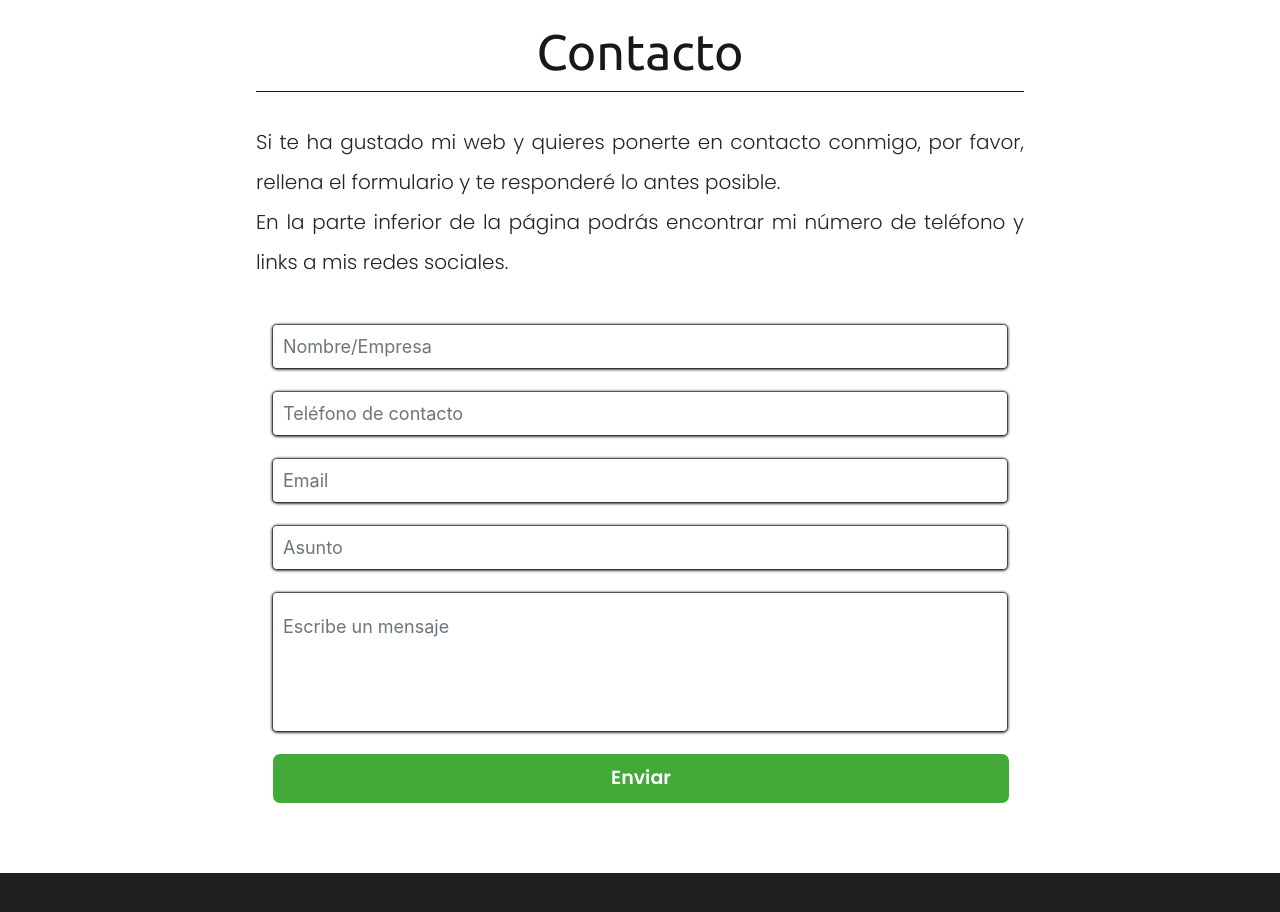
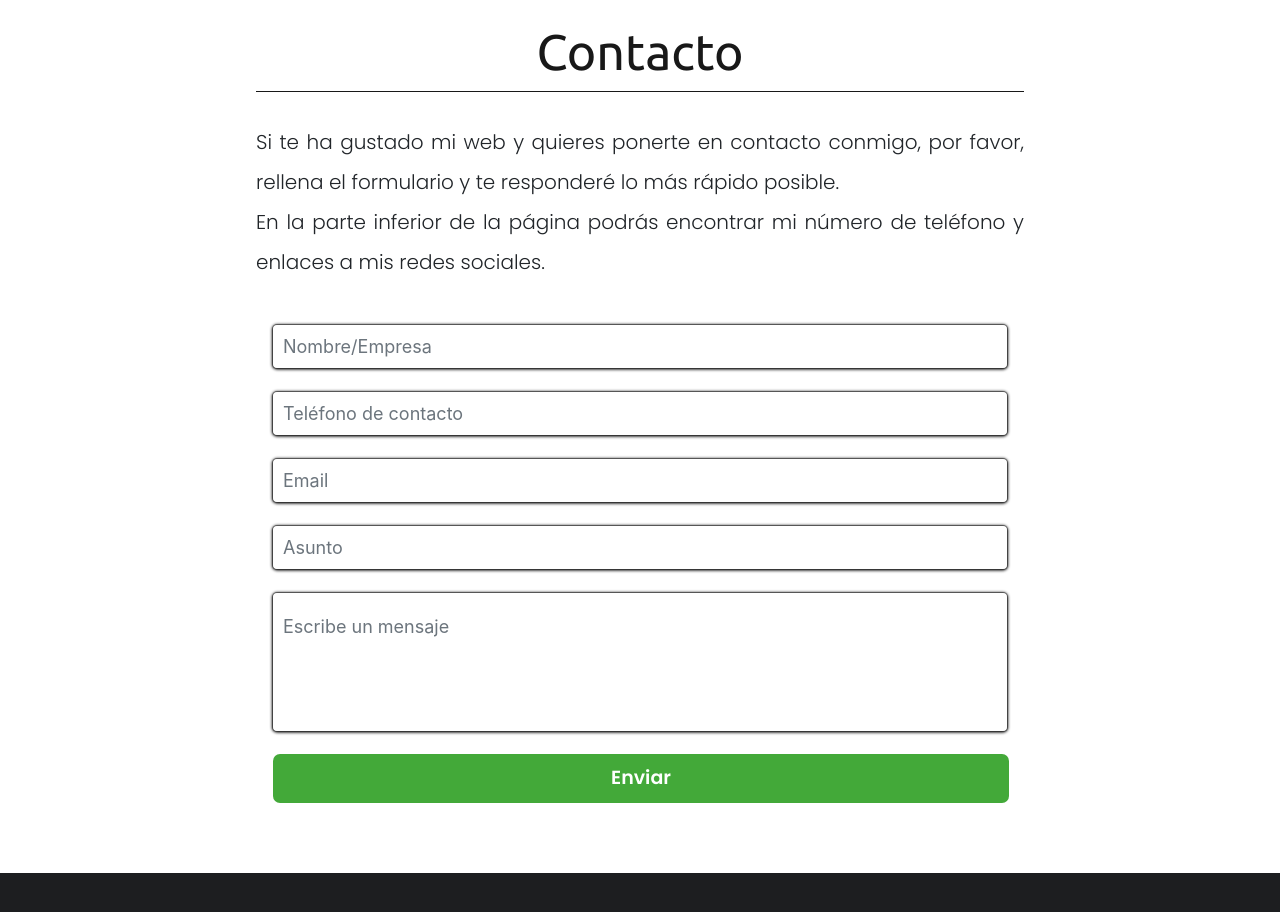
Before and after one commit to Guillx/Mi_Web, a React (Create React App) app: page / in a window 1280 px wide. Shown: the part 6700-7612 px from the top of the page. Built offline with nearby package versions, Linux system fonts and the light colour scheme.

Commit message:
limpieza final

```diff
--- a/src/components/Contacto.js
+++ b/src/components/Contacto.js
@@ -32,10 +32,10 @@ const Contacto = () => {
         <h1 className="contacto-titulo">Contacto</h1>
         <p className="contacto-texto">
           Si te ha gustado mi web y quieres ponerte en contacto conmigo, por
-          favor, rellena el formulario y te responderé lo antes posible.
+          favor, rellena el formulario y te responderé lo más rápido posible.
           <br></br>
           En la parte inferior de la página podrás encontrar mi número de
-          teléfono y links a mis redes sociales.
+          teléfono y enlaces a mis redes sociales.
         </p>
       </div>
 
@@ -95,52 +95,3 @@ const Contacto = () => {
 };
 
 export default Contacto;
-
-// import "../assets/css/Contacto.css";
-// import linkedin from "../assets/images/social-linkedin.svg";
-// import github from "../assets/images/github.svg";
-// import telefono from "../assets/images/phone.svg";
-// import email from "../assets/images/at.svg";
-
-// const Contacto = () => {
-//   return (
-//     <div id="contacto" className="contacto-container">
-//       <h1 className="contacto-titulo">Contacto</h1>
-
-//       <div className="contacto-content">
-//         <div className="texto-izq">
-//           <p>
-//             Si te ha gustado mi web y quieres ponerte en contacto conmigo,
-//             estaré encantado de atenderte en el email o teléfono que aparece a
-//             continuación.
-//             <br></br>
-//             <br></br> Si has llegado hasta aquí, tan solo me queda darte las
-//             gracias e invitarte a visitar mis redes sociales clicando en los
-//             siguientes iconos.
-//           </p>
-//           <div className="contacto-links">
-//             <a href="https://www.linkedin.com/in/guillermo-gil-v%C3%A1zquez-5858601bb/">
-//               <img src={linkedin} alt="" />
-//               <p>Linkedin</p>
-//             </a>
-//             <a href="https://github.com/Guillx">
-//               <img src={github} alt="" />
-//               <p>Github</p>
-//             </a>
-//           </div>
-//         </div>
-
-//         <div className="contacto-options-container">
-//           <div className="contacto-option">
-//             <img src={telefono} alt=""></img>625 440 474
-//           </div>
-//           <div className="contacto-option">
-//             <img src={email} alt=""></img>guillx.gv@gmail.com
-//           </div>
-//         </div>
-//       </div>
-//     </div>
-//   );
-// };
-
-// export default Contacto;
--- a/src/components/Presentacion.js
+++ b/src/components/Presentacion.js
@@ -1,5 +1,4 @@
 import "../assets/css/Presentacion.css";
-// import arrow from "../assets/images/arrow1.svg";
 
 // POPUPBOX
 import { PopupboxManager, PopupboxContainer } from "react-popupbox";
@@ -89,8 +88,6 @@ const Presentacion = () => {
       <div className="presentacion-video-container">
         <iframe
           className="presentacion-video"
-          width="560"
-          height="315"
           src="https://www.youtube.com/embed/Ls7TDF9yi44"
           title="YouTube video player"
           frameBorder="0"
```
Also changed, not shown: src/components/Portfolio.js (+0 -9 lines).
